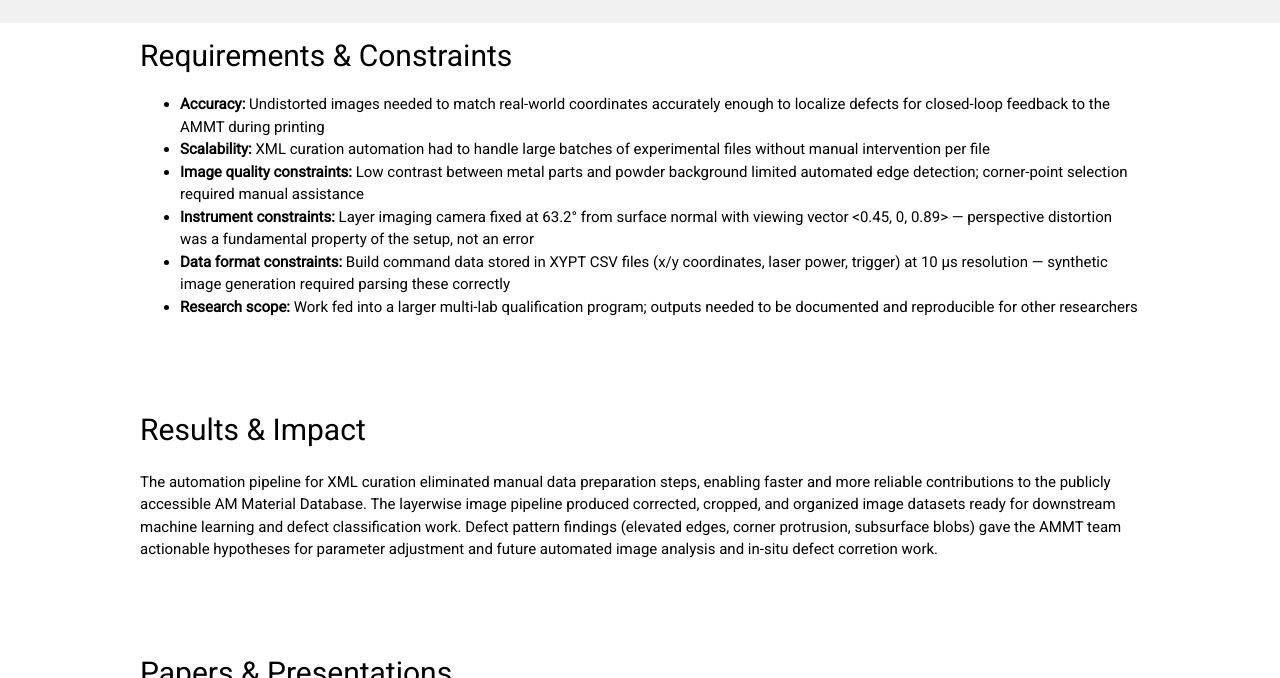
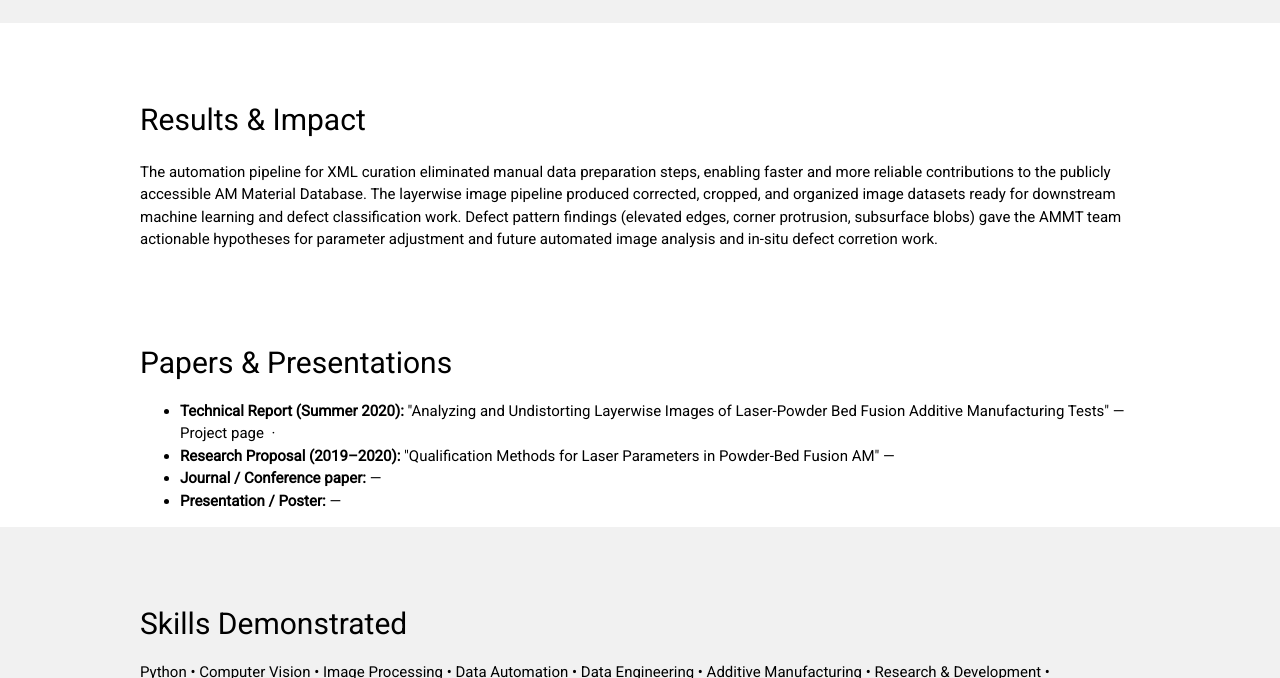
Before and after one commit to jsli905/jsli905.github.io, a Jekyll site: the page experience/nist.html, which Jekyll copies as it is, in a window 1280 px wide and 900 px high, scrolled down 3623 px, cut to the strip 222-900 px from the top of the window. Built offline with Jekyll 4.4.1, drawn with Linux system fonts in a browser that asks for light colours; comment, search, counter and statistics services are not loaded.

Commit message:
Update nist.html

```diff
--- a/experience/nist.html
+++ b/experience/nist.html
@@ -337,20 +337,6 @@
   </div>
 </section>
 
-<!-- ================= REQUIREMENTS & CONSTRAINTS ================= -->
-<section class="section-grey">
-  <div class="max-width">
-    <h2>Requirements &amp; Constraints</h2>
-    <ul>
-      <li><b>Accuracy:</b> Undistorted images needed to match real-world coordinates accurately enough to localize defects for closed-loop feedback to the AMMT during printing</li>
-      <li><b>Scalability:</b> XML curation automation had to handle large batches of experimental files without manual intervention per file</li>
-      <li><b>Image quality constraints:</b> Low contrast between metal parts and powder background limited automated edge detection; corner-point selection required manual assistance</li>
-      <li><b>Instrument constraints:</b> Layer imaging camera fixed at 63.2° from surface normal with viewing vector &lt;0.45, 0, 0.89&gt; — perspective distortion was a fundamental property of the setup, not an error</li>
-      <li><b>Data format constraints:</b> Build command data stored in XYPT CSV files (x/y coordinates, laser power, trigger) at 10 µs resolution — synthetic image generation required parsing these correctly</li>
-      <li><b>Research scope:</b> Work fed into a larger multi-lab qualification program; outputs needed to be documented and reproducible for other researchers</li>
-    </ul>
-  </div>
-</section>
 
 <!-- ================= RESULTS & IMPACT ================= -->
 <section class="w3-container w3-padding-64">
```
